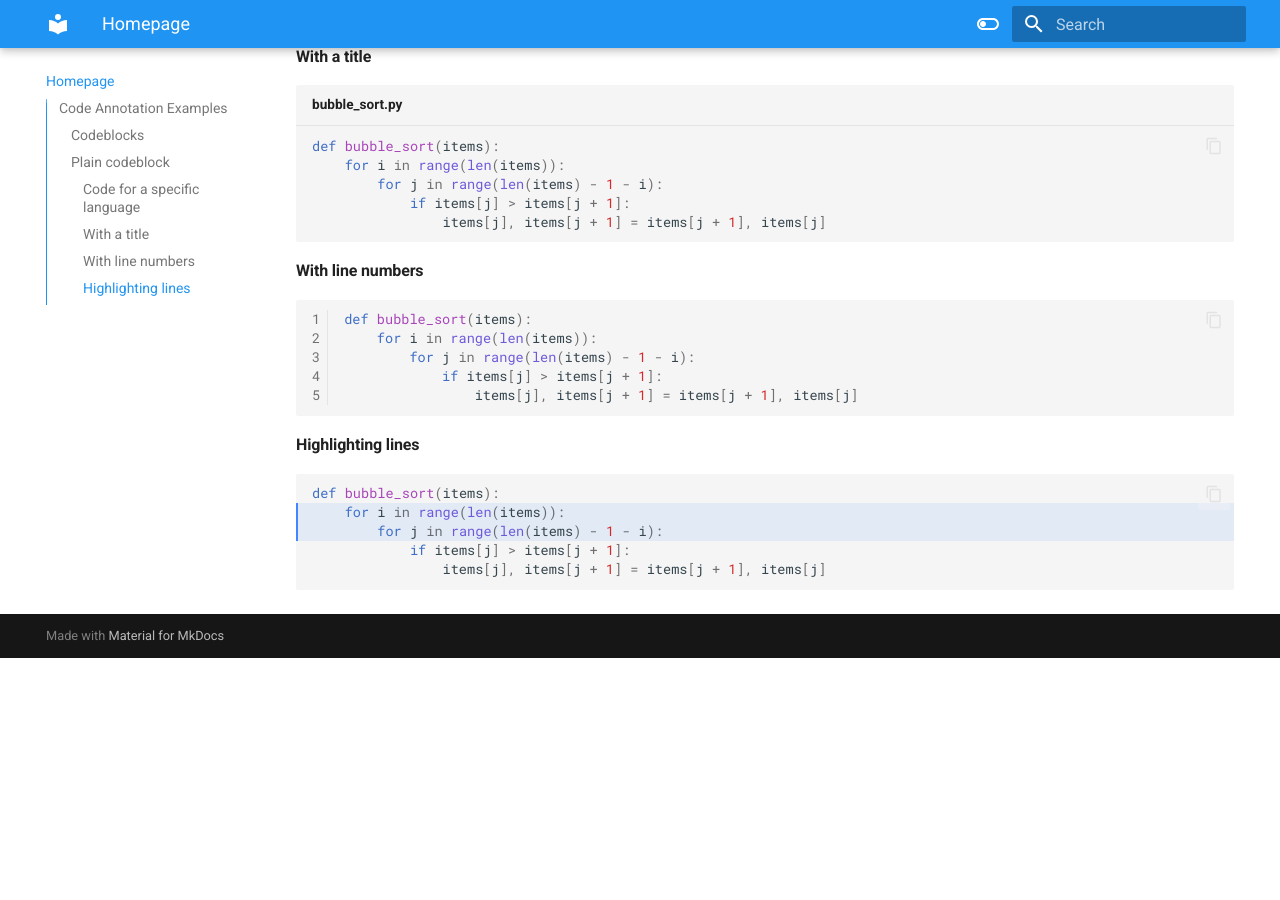
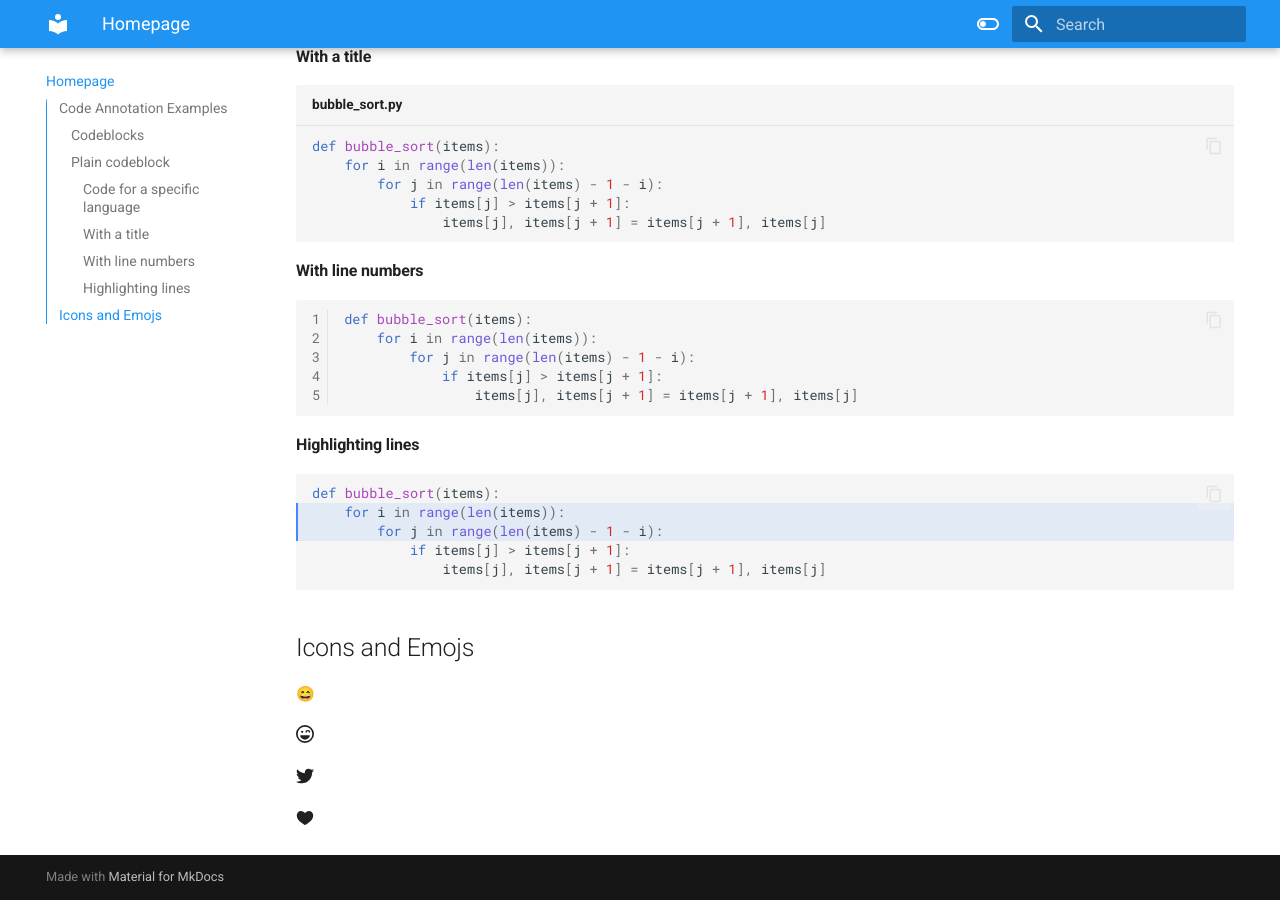
Before and after one commit to tdowrick/CMIC-WEISS-Research-Computing, an MkDocs documentation site: the page built from docs/index.md, in a window 1280 px wide and 900 px high, scrolled down 744 px. Built offline with MkDocs 1.6.1 and Material for MkDocs 9.7.7, drawn with Linux system fonts in a browser that asks for light colours; emoji names are drawn with the system emoji font; before the commit the page ends 1402 px from its top, so only the background shows below that.

Commit message:
Add emojis

````diff
--- a/docs/index.md
+++ b/docs/index.md
@@ -56,3 +56,13 @@ def bubble_sort(items):
             if items[j] > items[j + 1]:
                 items[j], items[j + 1] = items[j + 1], items[j]
 ```
+
+## Icons and Emojs
+
+:smile:
+
+:fontawesome-regular-face-laugh-wink:
+
+:fontawesome-brands-twitter:{ .twitter }
+
+:octicons-heart-fill-24:{ .heart }
--- a/mkdocs.yml
+++ b/mkdocs.yml
@@ -40,3 +40,6 @@ markdown_extensions:
   - pymdownx.superfences
   - pymdownx.mark
   - attr_list
+  - pymdownx.emoji:
+      emoji_index: !!python/name:materialx.emoji.twemoji
+      emoji_generator: !!python/name:materialx.emoji.to_svg
````
